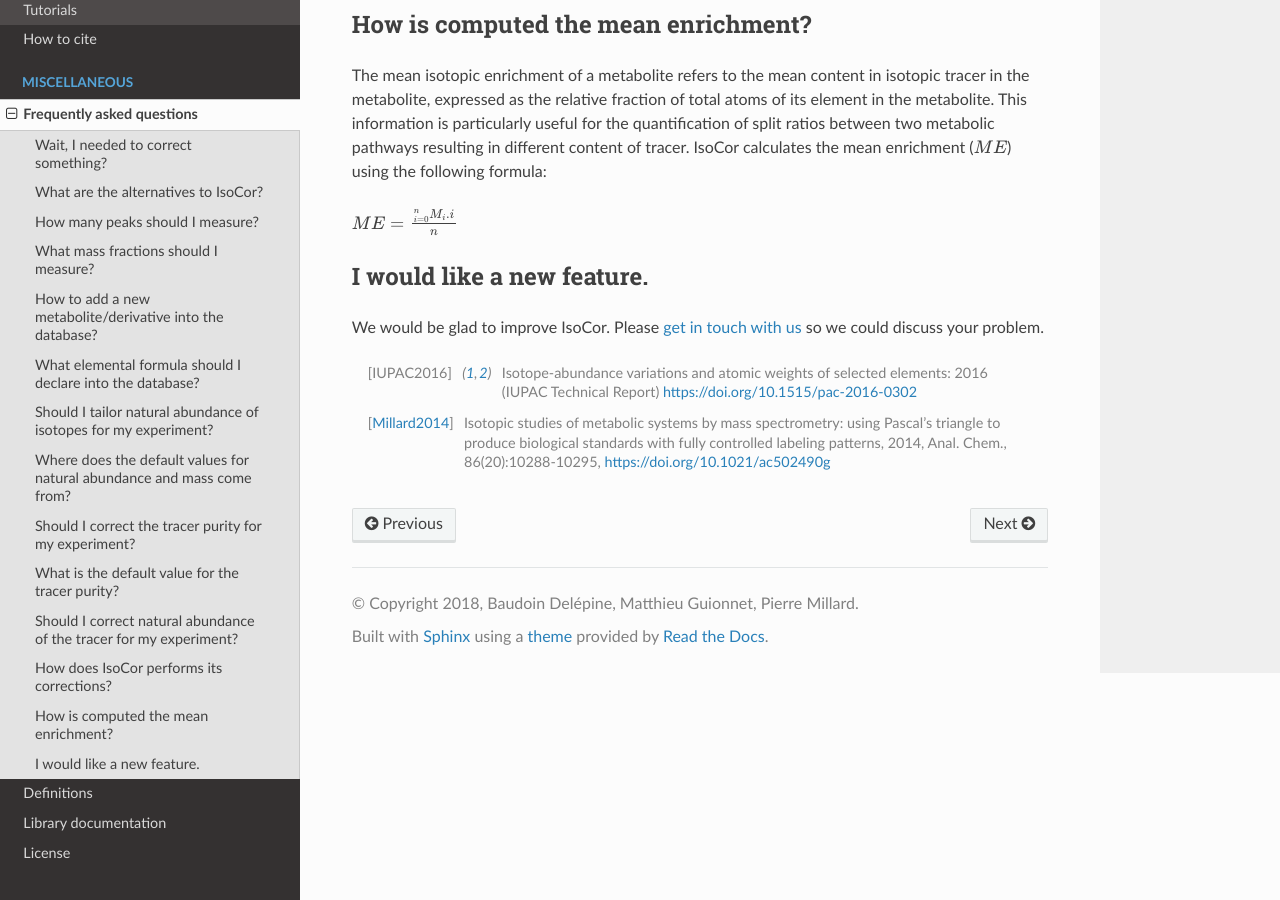
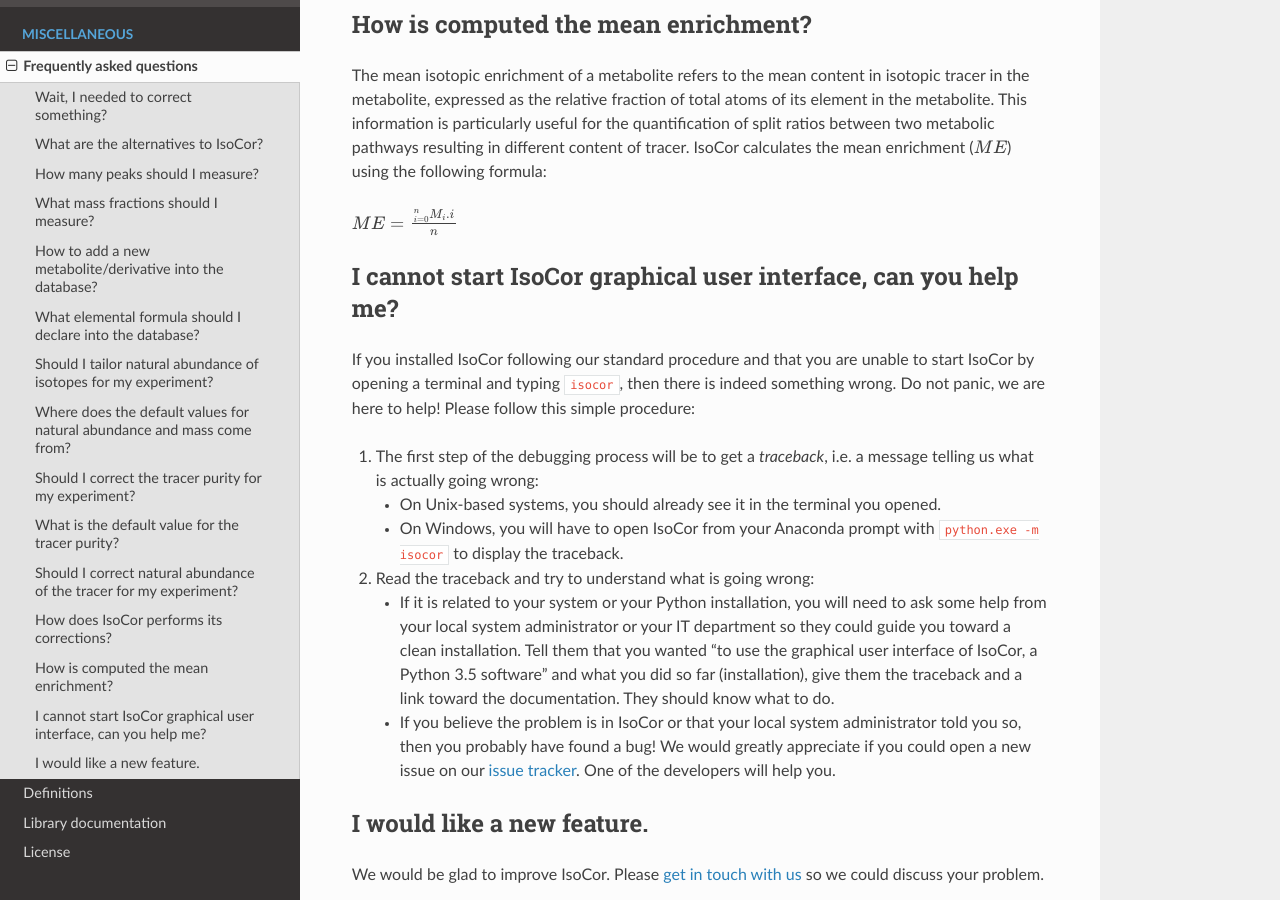
Before and after one commit to MetaSys-LISBP/IsoCor, a Sphinx documentation site: the page built from doc/faq.rst, in a window 1280 px wide and 900 px high, scrolled down 2723 px. Built offline with Sphinx 7.4.7 and the Read the Docs theme 2.0.0, drawn with Linux system fonts in a browser that asks for light colours; some of the changed text lies outside the part shown.

Commit message:
doc: typos hunting

```diff
--- a/doc/faq.rst
+++ b/doc/faq.rst
@@ -50,15 +50,16 @@
 ^^^^^^^^^^^^^^^^^^^^^^^^^^^^^^^^^^^^^^^^^^^^^^^^^^^^^^^^^^^^^^^^^^^^^^^^^^^^^^^^^
 For a compound with :math:`n` atoms of the tracer element, you should measure
 the :ref:`mass fractions <mass fractions>` corresponding to the compound having
-incorporated 0, 1, ..., n isotopic tracers.
+incorporated :math:`0, 1, ..., n` isotopic tracers.
 
 
 How to add a new metabolite/derivative into the database?
 ^^^^^^^^^^^^^^^^^^^^^^^^^^^^^^^^^^^^^^^^^^^^^^^^^^^^^^^^^^^^^^^^^^^^^^^^^^^^^^^^^
-Open the relevant database file with a rustic text editor (e.g. Notepad++) and add a new
+Open the relevant database file with a rustic text editor (e.g. *Notepad++*) and add a new
 row in your file following the format described in :ref:`Input data`.
 
-Database files are created by default at the first run of isocor in '/user/isocordb'. Additional metabolites and derivatives databases can also be defined, as described in :ref:`Input data`.
+Database files are created by default at the first run of isocor in '/user/isocordb'.
+Additional metabolites and derivatives databases can also be defined, as described in :ref:`Input data`.
 
 Take care not to modify the file format, nor its structure.
 A typical error comes from Excel replacing '.' to ',' in floats.
@@ -128,6 +129,33 @@
 
 :math:`ME = \frac{^{n}_{i=0}M_{i}.i}{n}`
 
+..  _failed_gui:
+
+I cannot start IsoCor graphical user interface, can you help me?
+^^^^^^^^^^^^^^^^^^^^^^^^^^^^^^^^^^^^^^^^^^^^^^^^^^^^^^^^^^^^^^^^^^^^^^^^^^^^^^^^^
+If you  installed IsoCor following our standard procedure and that you are unable
+to start IsoCor by opening a terminal and typing :samp:`isocor`, then there is indeed
+something wrong. Do not panic, we are here to help!
+Please follow this simple procedure:
+
+1. The first step of the debugging process will be to get a *traceback*, i.e.
+   a message telling us what is actually going wrong:
+
+   * On Unix-based systems, you should already see it in the terminal you opened.
+   * On Windows, you will have to open IsoCor from your Anaconda prompt with
+     :samp:`python.exe -m isocor` to display the traceback.
+
+2. Read the traceback and try to understand what is going wrong:
+
+   * If it is related to your system or your Python installation, you will need to ask some
+     help from your local system administrator or your IT department so they could
+     guide you toward a clean installation. Tell them that you wanted "to use the graphical
+     user interface of IsoCor, a Python 3.5 software" and what you did so far (installation),
+     give them the traceback and a link toward the documentation. They should know what to do.
+   * If you believe the problem is in IsoCor or that your local system administrator
+     told you so, then you probably have found a bug! We would greatly appreciate
+     if you could open a new issue on our `issue tracker  <https://github.com/MetaSys-LISBP/IsoCor/issues>`_.
+     One of the developers will help you.
 
 I would like a new feature.
 ^^^^^^^^^^^^^^^^^^^^^^^^^^^^^^^^^^^^^^^^^^^^^^^^^^^^^^^^^^^^^^^^^^^^^^^^^^^^^^^^^
--- a/doc/library_doc.rst
+++ b/doc/library_doc.rst
@@ -6,7 +6,8 @@
 IsoCor is also a Python module that you can import directly, for instance in
 Jupyter Notebooks or in your own software.
 
-.. warning:: This is an experimental feature.
+.. warning:: This is an experimental feature: methods signatures may be subject to change
+             between IsoCor versions.
 
 .. toctree::
    :maxdepth: 2
```
Also changed, not shown: other parts of doc/faq.rst (+13 -13 lines), doc/definitions.rst (+17 -12 lines), doc/quickstart.rst (+6 -5 lines), doc/tutorials.rst (+9 -9 lines), 1 other file.
